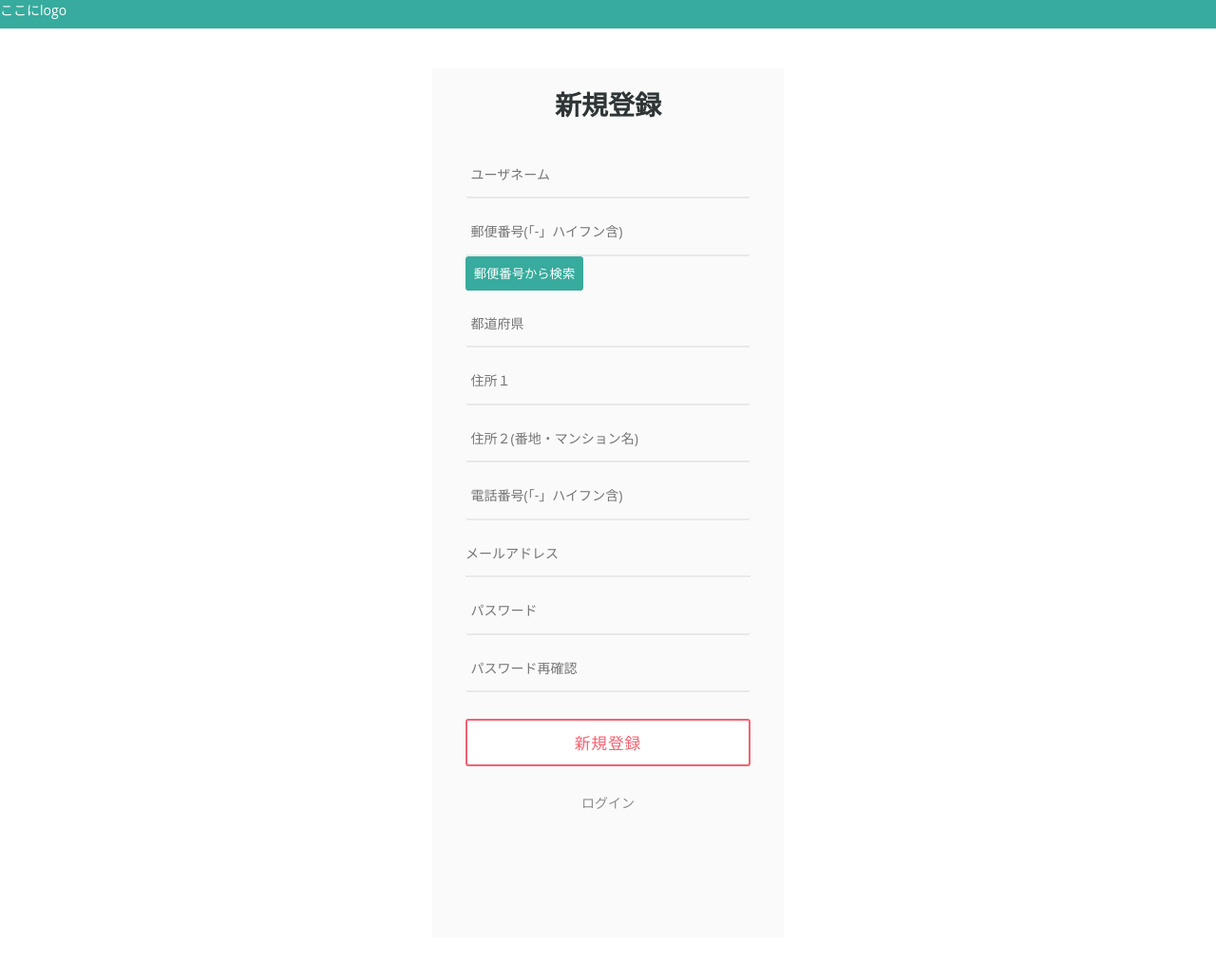
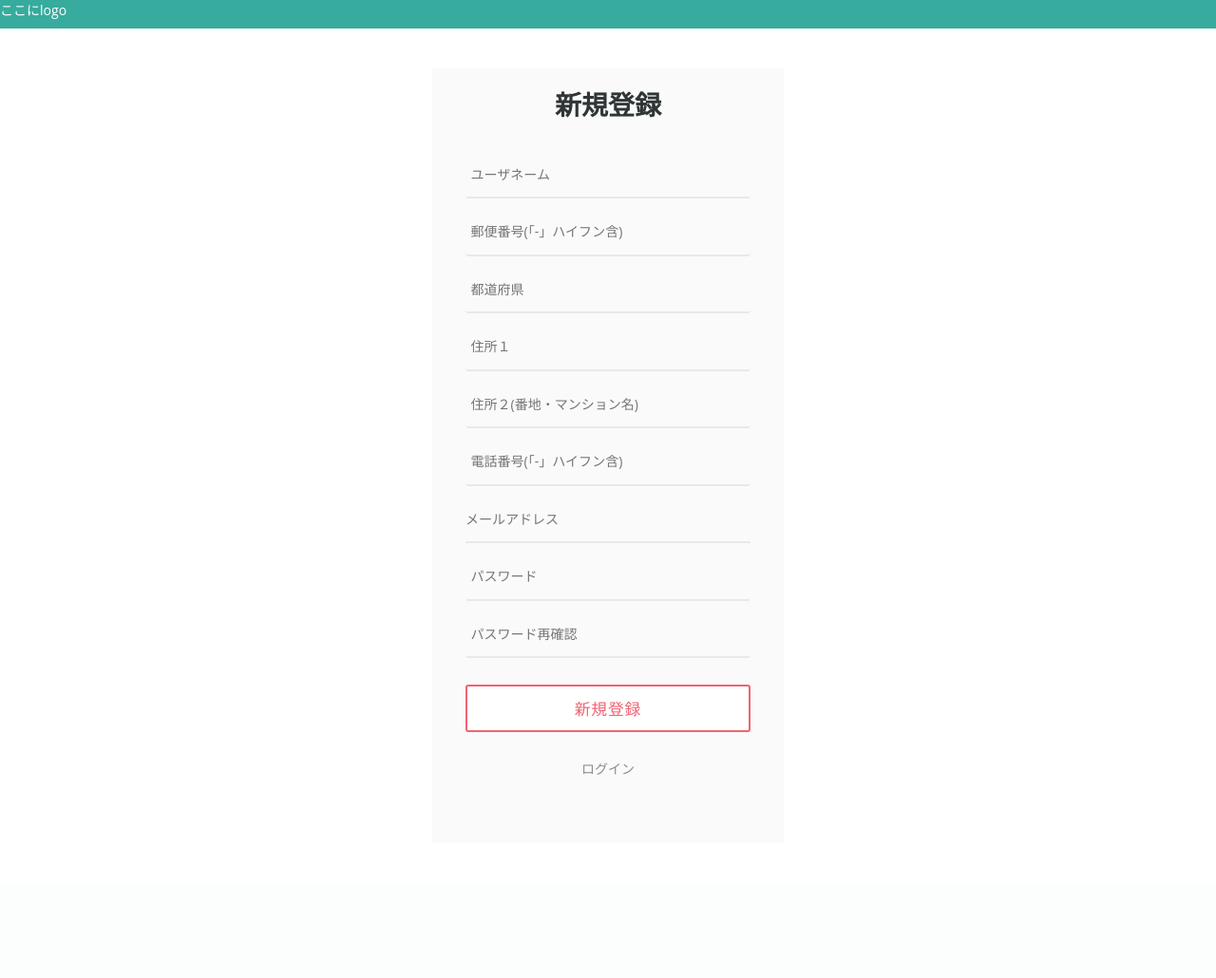
Before and after one commit to mamoru-reo/ebichan, a Django app: page /registration in a window 1280 px wide. Shown: the whole page at 95% size. After the commit the page ends 816 px from the top, so only its background shows below. Run offline with Django 3.2, Linux system fonts and the light colour scheme; some libraries are stand-ins or nearby versions.

Commit message:
住所自動検索に関わるファイルの追加・削除

```diff
--- a/account/forms.py
+++ b/account/forms.py
@@ -8,16 +8,16 @@ class RegistrationForm(forms.Form):
   username = forms.CharField(widget=forms.TextInput(
       attrs={'placeholder': 'ユーザネーム'}))
   address = forms.CharField(max_length=8, widget=forms.TextInput(
-      attrs={'placeholder': '郵便番号(「-」ハイフン含)', 'id': 'address', 'required': "required"})
+      attrs={'placeholder': '郵便番号(「-」ハイフン含)', 'class': 'p-postal-code', 'size': '8', 'maxlength': '8', 'required': "required"})
   )
   pref = forms.CharField(max_length=40, widget=forms.TextInput(
-      attrs={'placeholder': '都道府県', 'id': 'pref', 'required': "required"})
+      attrs={'placeholder': '都道府県', 'class': 'p-region', 'required': "required"})
   )
   city = forms.CharField(max_length=40, widget=forms.TextInput(
-      attrs={'placeholder': '住所１', 'id': 'city', 'required': "required"})
+      attrs={'placeholder': '住所１', 'class': 'p-locality', 'required': "required"})
   )
   city2 = forms.CharField(max_length=40, widget=forms.TextInput(
-      attrs={'placeholder': '住所２(番地・マンション名)', 'id': 'city2', 'required': "required"})
+      attrs={'placeholder': '住所２(番地・マンション名)', 'class': 'p-street-address', 'required': "required"})
   )
   tell = forms.RegexField(regex=r'^\d{2,4}-\d{2,4}-\d{4}$', widget=forms.TextInput(
       attrs={'placeholder': '電話番号(「-」ハイフン含)'}))
--- a/account/static/css/auth.css
+++ b/account/static/css/auth.css
@@ -24,6 +24,7 @@ body {
   margin: 3em auto;
   padding: 0 1em;
   max-width: 370px;
+  width: 400px;
 }
 
 h1 {
@@ -117,7 +118,7 @@ form {
 }
 
 .form-register {
-  height: 1000px;
+  height: 900px;
 }
 
 .form-login {
--- a/account/templates/registration/base.html
+++ b/account/templates/registration/base.html
@@ -16,26 +16,9 @@
     </header>
     {% block content %}
     {% endblock %}
+
     <script src="http://ajax.googleapis.com/ajax/libs/jquery/1.9.1/jquery.min.js"></script>
     <script type="text/javascript">
-        $('button').on('click', function () {
-            $.ajax({
-                url: "{% url 'city' %}",
-                type: "POST",
-                context: $(this),
-                data: {
-                    address: $('#address').val(),
-                    csrfmiddlewaretoken: '{{ csrf_token }}',
-                },
-            }).done(function (html) {
-                $('#prefs').html(html);
-                $('#city').css({ "display": "none" }).removeAttr("name");
-
-            }).fail(function (html) {
-                alert("郵便番号を入力してください"); //通信失敗時
-            });
-
-        });
     </script>
 </body>
 
--- a/account/templates/registration/city.html
+++ /dev/null
@@ -1,2 +0,0 @@
-<input type="text" name="pref" placeholder="都道府県" maxlength="40" value="{{place.pref}}"></input>
-<input type="text" name="city" placeholder="住所１" maxlength="40" value="{{place.city}}"></input>
--- a/account/templates/registration/registration.html
+++ b/account/templates/registration/registration.html
@@ -7,7 +7,9 @@
         {% if err %}
         <p class="error">{{err}}</p>
         {% endif %}
-        <form action="{% url 'registration' %}" method="POST">
+        <script src="https://yubinbango.github.io/yubinbango/yubinbango.js" charset="UTF-8"></script>
+        <form action="{% url 'registration' %}" method="POST" class="h-adr">
+            <span class="p-country-name" style="display:none;">Japan</span>
             {% csrf_token %}
             <div class="form-item">
                 {{registration_form.username}}
@@ -20,10 +22,9 @@
                 {% if address_err %}
                 <p class="error">{{address_err}}</p>
                 {% endif %}
-                <button>郵便番号から検索</button>
             </div>
             <div class="form-item">
-                <p id="prefs"> {{registration_form.pref}}</p>
+                {{registration_form.pref}}
                 {% if pref_err %}
                 <p class="error">{{pref_err}}</p>
                 {% endif %}
--- a/account/urls.py
+++ b/account/urls.py
@@ -6,6 +6,5 @@ urlpatterns = [
     path('', views.Login.as_view(), name='login'),
     path('logout', views.Logout.as_view(), name='logout'),
     path('registration', views.registration_user, name='registration'),
-    path('city/', views.city, name='city'),
 
 ]
--- a/account/views.py
+++ b/account/views.py
@@ -6,20 +6,11 @@ from django.contrib.auth.mixins import LoginRequiredMixin
 from .forms import RegistrationForm, LoginForm
 # ログインパスを通す場合に必要
 from django.contrib.auth.decorators import login_required
-from .models import City, Campany, User
+from .models import Campany, User
 import re
 
 
 # Create your views here.
-
-
-def city(request):
-  address = request.POST.get('address')
-  places = City.objects.filter(address=address)
-  for place in places:
-    City.objects.filter(pref=place)
-    # print(pref.pref)
-  return render(request, 'registration/city.html', {'place': place})
 
 
 class Login(LoginView):
```
Also changed, not shown: account/models.py (+0 -9 lines).
